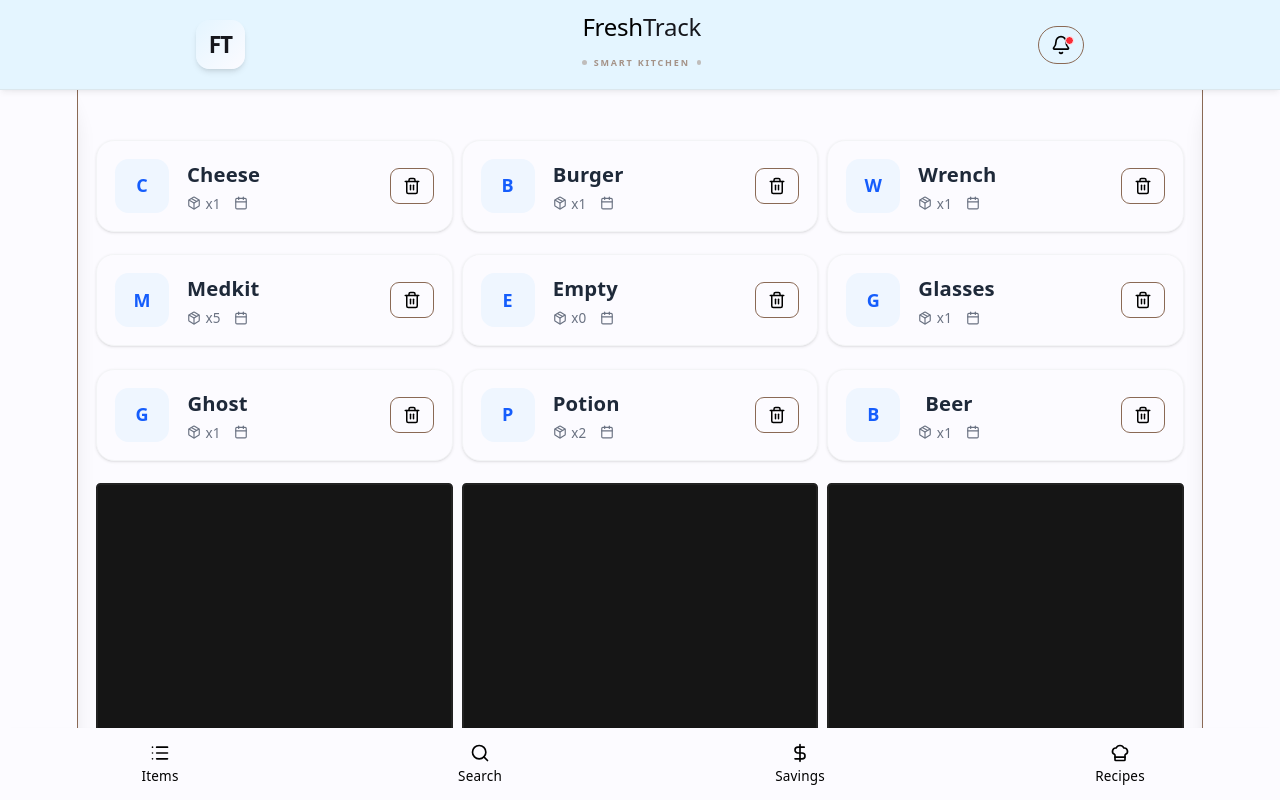
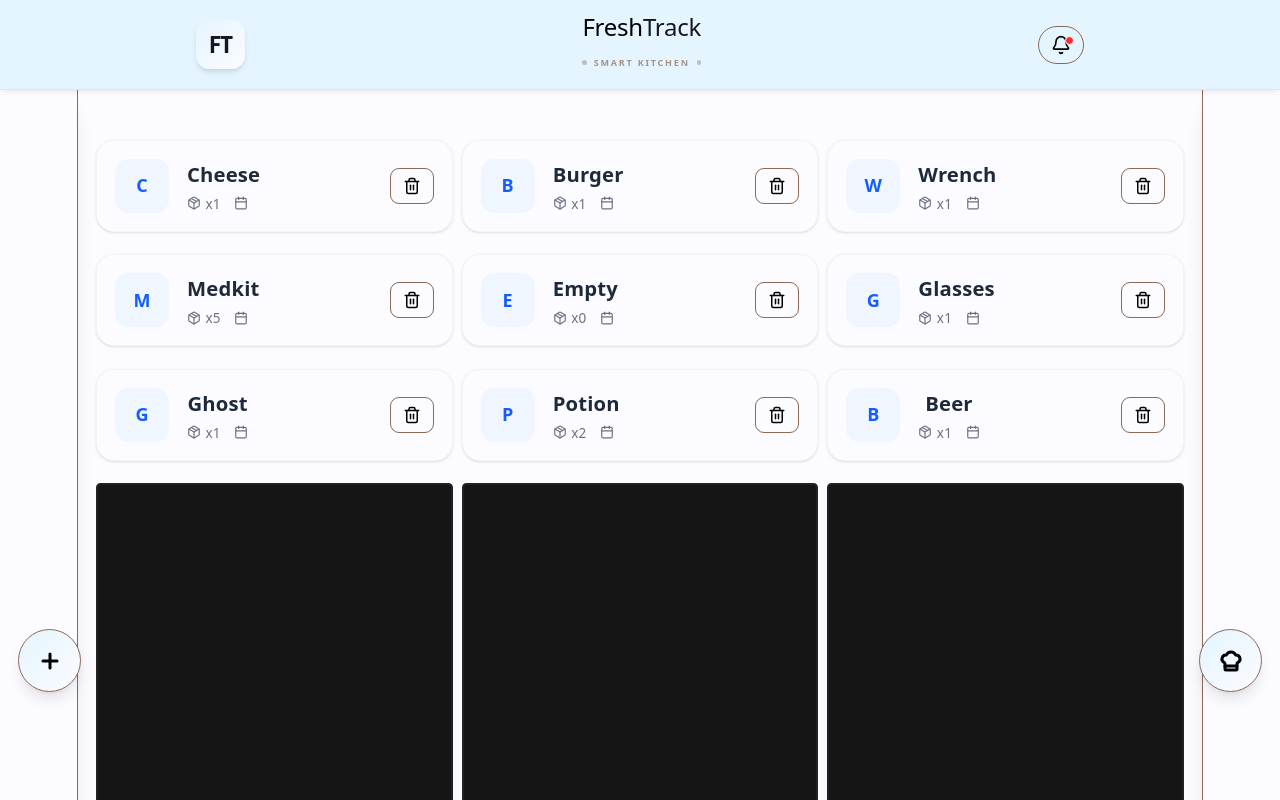
Before and after one commit to Bryan-LohJW/unihack-2026, a React (Vite) app in the folder fresh-track-app/: page /points in a window 1280 px wide. Built offline with nearby package versions, Linux system fonts and the light colour scheme.

Commit message:
removed the bottom nav and added the buttons for add and cook

```diff
--- a/fresh-track-app/src/App.css
+++ b/fresh-track-app/src/App.css
@@ -113,9 +113,6 @@ nav {
     margin-right: 0;
   }
 
-  button {
-    width: 100%;
-  }
 
   li {
     flex-direction: column;
--- a/fresh-track-app/src/App.jsx
+++ b/fresh-track-app/src/App.jsx
@@ -12,6 +12,8 @@ import "./globals/globals.css";
 import "./App.css";
 import StorageCarousel from "./components/StorageCarousel";
 import Navbar from "./components/Navbar";
+import AddButton from "./components/ActionButtons/AddButton";
+import CookButton from "./components/ActionButtons/CookButton";
 
 function App() {
   const [isModalOpen, setIsModalOpen] = useState(false);
@@ -49,7 +51,11 @@ function App() {
           </div>
         </div>
 
-        <BottomNav onAddClick={() => setIsModalOpen(true)} onChange={setCurrentView} />
+        <div>
+          <AddButton onClick={() => setIsModalOpen(true)} />
+          <CookButton onClick={() => setCurrentView("recipes")} />
+        </div>
+
         <AddItemModal isOpen={isModalOpen} onClose={() => setIsModalOpen(false)} onAddItem={handleAddItem} />
       </div>
     </Router>
--- /dev/null
+++ b/fresh-track-app/src/components/ActionButtons/AddButton.jsx
@@ -0,0 +1,12 @@
+import React from "react";
+import { Plus } from "lucide-react";
+
+const AddButton = ({ onClick }) => {
+  return (
+    <button onClick={onClick} className="fixed bottom-24 left-4 w-14 h-14 flex-none self-start bg-gradient-to-br from-[var(--color-blue)] to-[var(--color-white)] rounded-full flex items-center justify-center text-[var(--color-black)] shadow-lg shadow-[var(--color-brown)]/40 active:scale-95 transition-all border-4 border-[var(--color-white)] z-50">
+      <Plus size={24} strokeWidth={3} />
+    </button>
+  );
+};
+
+export default AddButton;
--- /dev/null
+++ b/fresh-track-app/src/components/ActionButtons/CookButton.jsx
@@ -0,0 +1,15 @@
+import React from "react";
+import { ChefHat } from "lucide-react";
+
+const CookButton = ({ onClick }) => {
+  return (
+    <button
+      onClick={onClick}
+      className="fixed bottom-24 right-4 w-14 h-14 bg-gradient-to-br from-[var(--color-blue)] to-[var(--color-white)] rounded-full flex items-center justify-center text-[var(--color-black)] shadow-lg shadow-[var(--color-brown)]/40 active:scale-90 transition-transform border-4 border-[var(--color-white)] z-50"
+    >
+      <ChefHat size={24} strokeWidth={3} />
+    </button>
+  );
+};
+
+export default CookButton;
```
